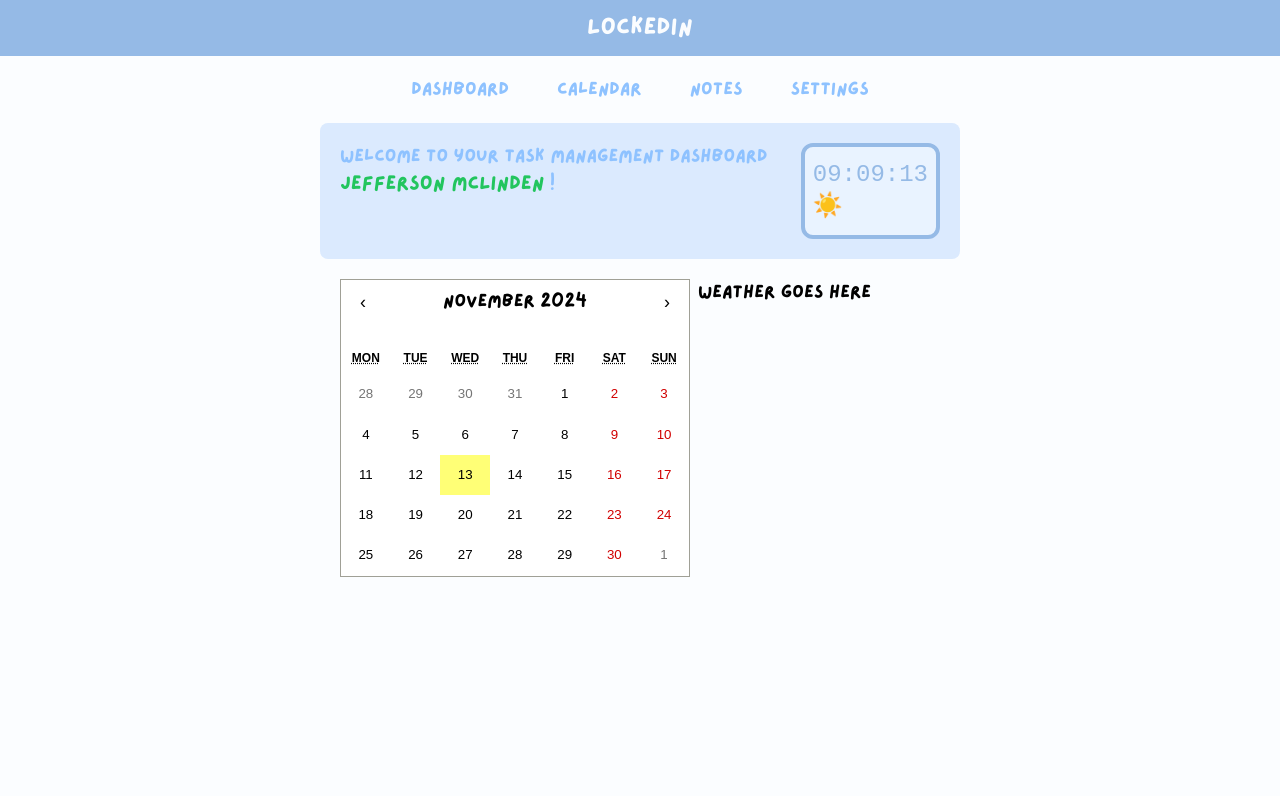
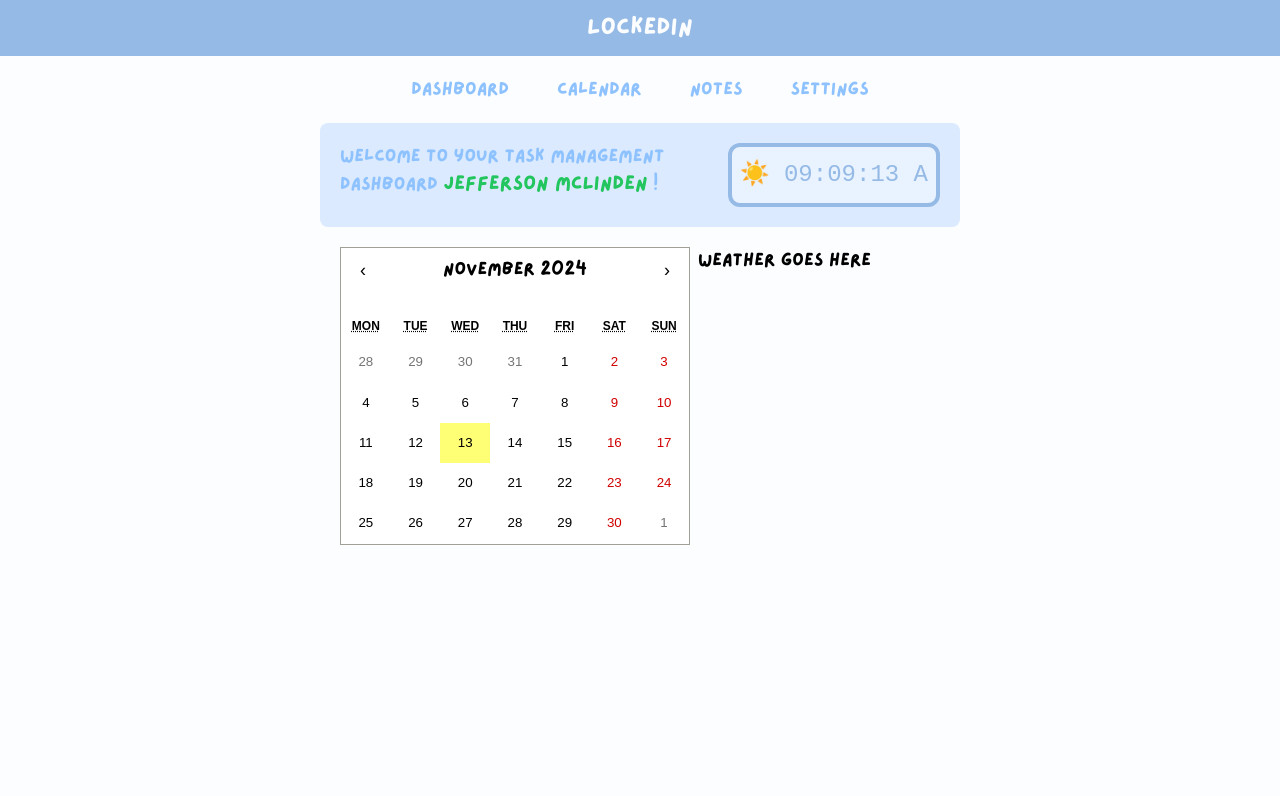
Before and after one commit to 33-Shikamaru/LockedIn, a React (Vite) app: page / in a window 1280 px wide. Shown: the top 796 px of the page. Built offline with nearby package versions, Linux system fonts and the light colour scheme.

Commit message:
okay last last change to clock component...

```diff
--- a/src/components/DigitalClock.tsx
+++ b/src/components/DigitalClock.tsx
@@ -18,18 +18,18 @@ export default function DigitalClock() {
         let hours = time.getHours();
         const minutes = time.getMinutes();
         const seconds = time.getSeconds();
-        const cycle = hours >= 13 ? "🌙" : "☀️";
+        const prefix = hours >= 13 ? "🌙" : "☀️";
+        const cycle = hours >= 13 ? "P" : "A";
 
         hours = hours % 12;
-        return `${giveZero(hours)}:${giveZero(minutes)}:${giveZero(seconds)}${cycle}`;
+        return `${prefix} ${giveZero(hours)}:${giveZero(minutes)}:${giveZero(seconds)} ${cycle}`;
     }
 
     function giveZero(number : number) {
         return number < 10 ? "0" + number : number;
     }
-    // flex justify-center items-center w-32 h-12
     return (
-        <div className='flex items-center justify-center'>
+        <div className='flex items-center justify-center text-center whitespace-nowrap'>
             <div className='font-digital text-2xl border-4 bg-[#E9F3FF] border-[#95BAE6] text-[#95BAE6] rounded-xl pt-3 pb-3 pr-2 pl-2'>
                 <span>{formatTime()}</span>
             </div>
```
